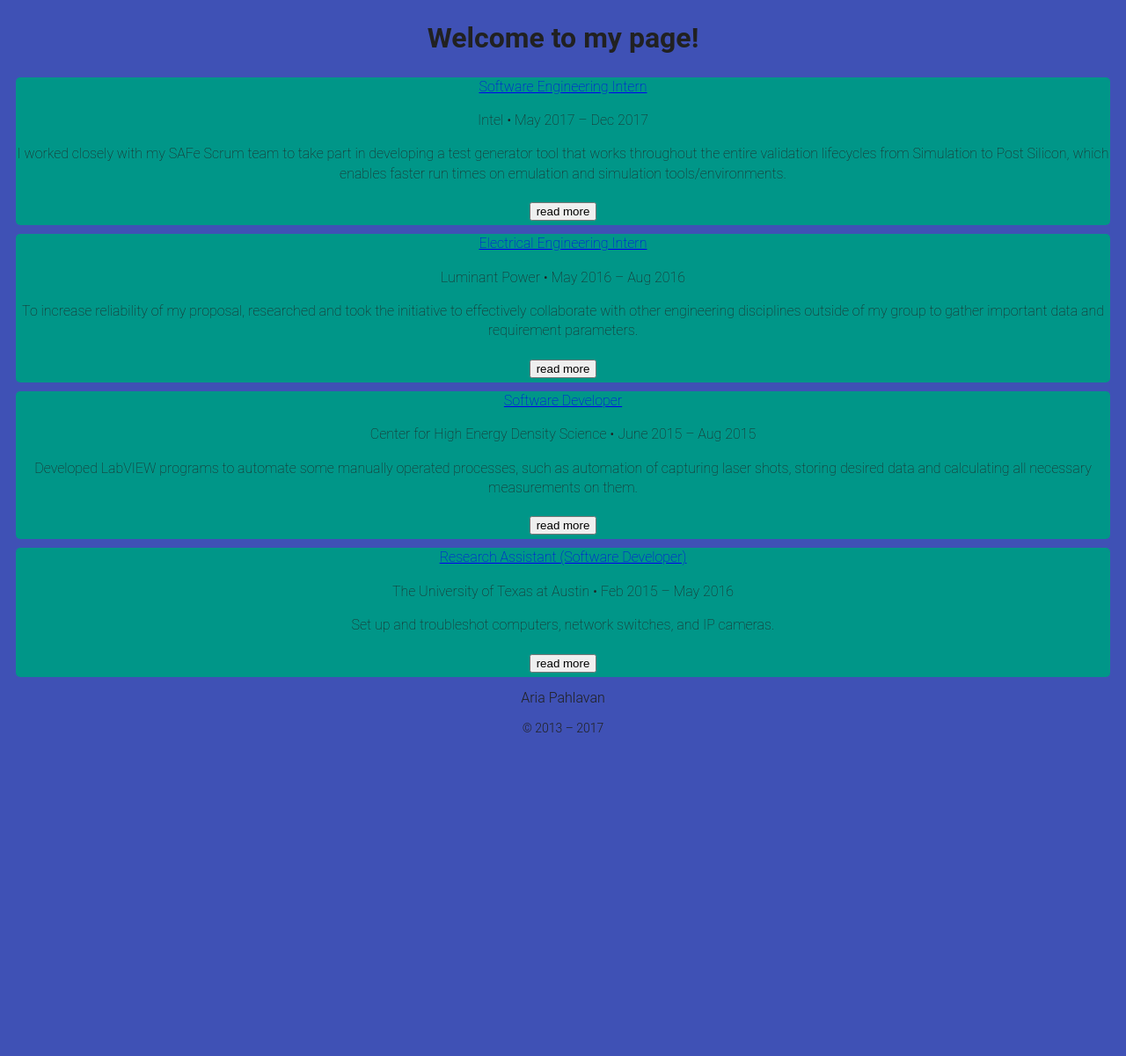
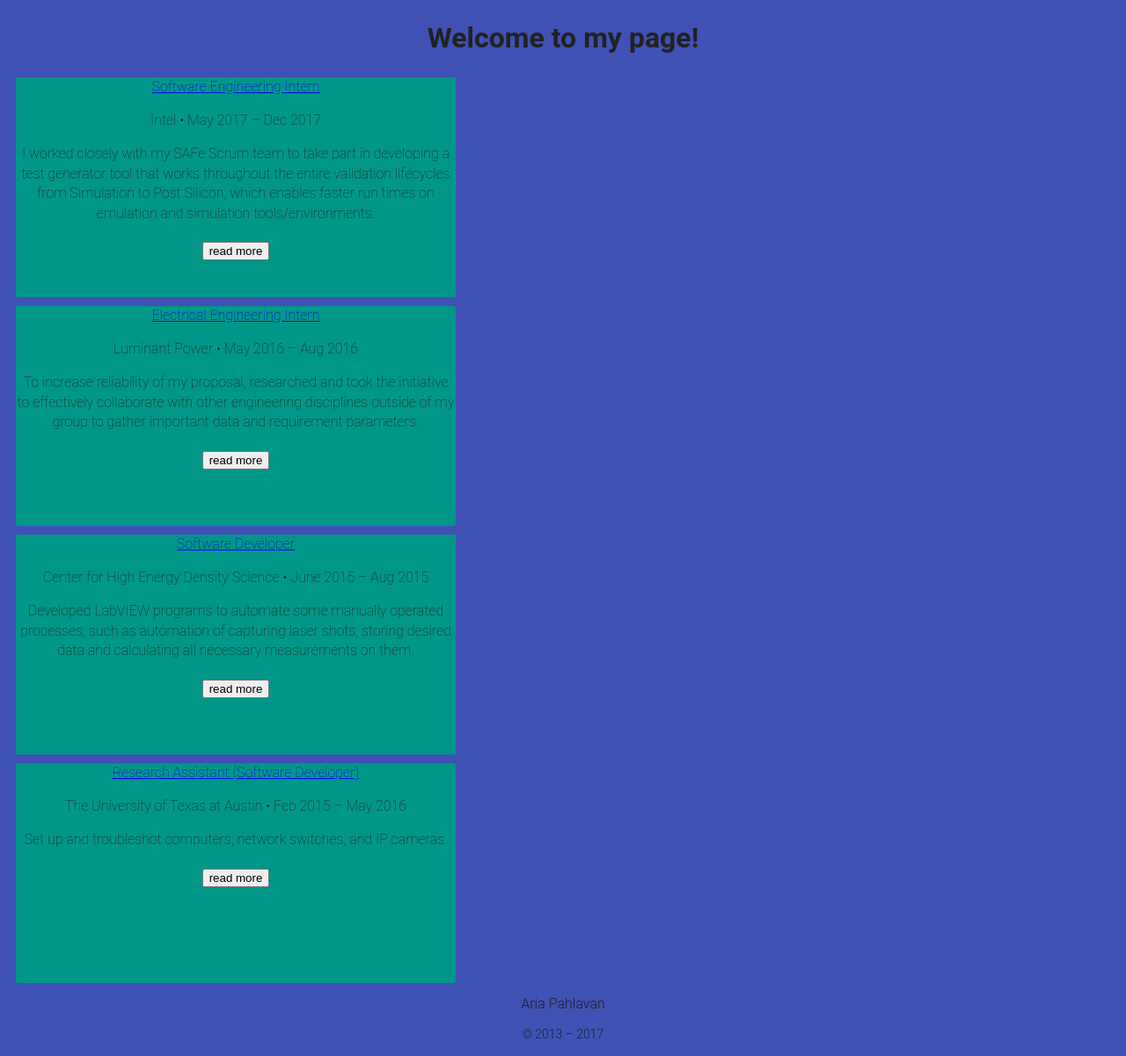
Before and after one commit to ariapahlavan/ariapahlavan.github.io, a Jekyll site: the page built from index.html, in a window 1280 px wide. Shown: the whole page at 88% size. Built offline with Jekyll 4.4.1, drawn with Linux system fonts in a browser that asks for light colours; before the commit the page ends 900 px from its top, so only the background shows below that.

Commit message:
small update in theme of experience box

```diff
--- a/css/common.css
+++ b/css/common.css
@@ -47,8 +47,11 @@
 .experience {
     background: #009688;
     margin: 10px;
-    border-radius: 5px;
+    border-radius: 2px;
     text-align: center;
+    width: 500px;
+    height: 250px;
+    border: 20px;
 }
 
 .theme-light           { color:#000 !important; background-color:#dfe5e8 !important}
```
